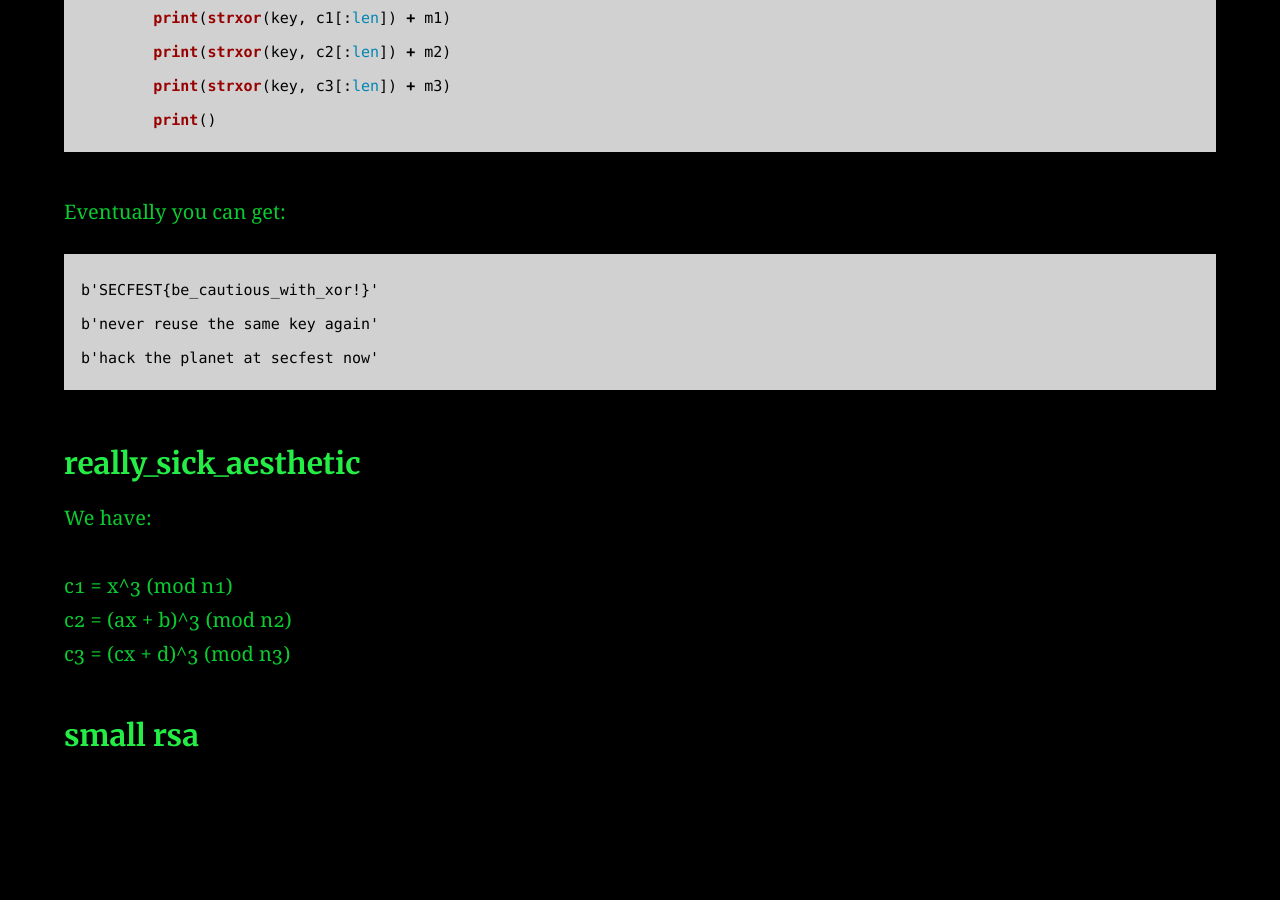
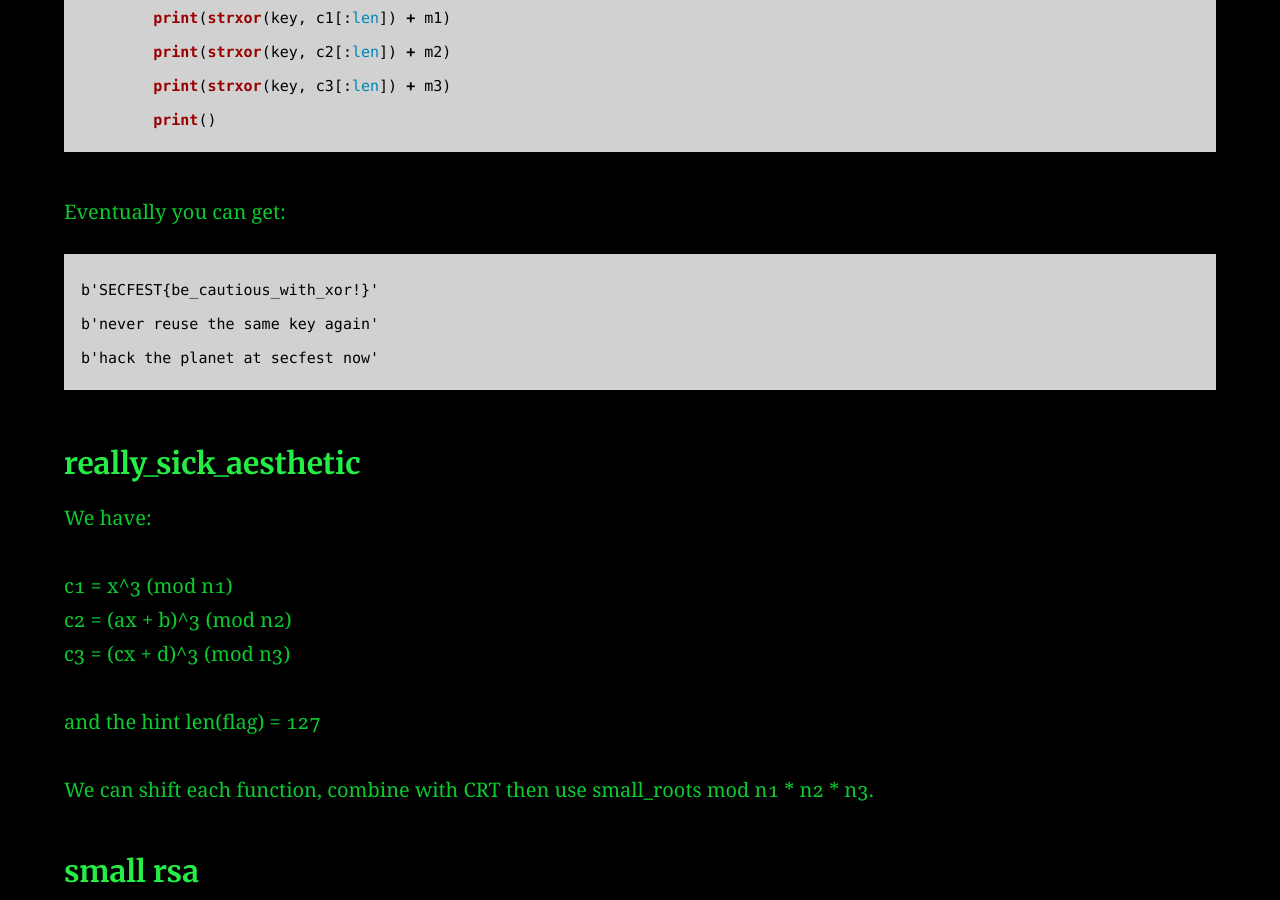
Before and after one commit to AC01010/Connor-McCartney.github.io, a Jekyll site: the page built from _posts/2012-12-19-SECFEST-2022.md, in a window 1280 px wide and 900 px high, scrolled down 1140 px. Built offline with Jekyll 4.4.1, drawn with Linux system fonts in a browser that asks for light colours; before the commit the page ends 1904 px from its top, so only the background shows below that.

Commit message:
Update 2012-12-19-SECFEST-2022.md

```diff
--- a/_posts/2012-12-19-SECFEST-2022.md
+++ b/_posts/2012-12-19-SECFEST-2022.md
@@ -55,9 +55,13 @@ b'hack the planet at secfest now'
 
 We have:
 
-c1 = x^3        (mod n1) <br>
+c1 = x^3 (mod n1) <br>
 c2 = (ax + b)^3 (mod n2) <br>
 c3 = (cx + d)^3 (mod n3)
+
+and the hint len(flag) = 127
+
+We can shift each function, combine with CRT then use small_roots mod n1 * n2 * n3.
 
 
 
```
